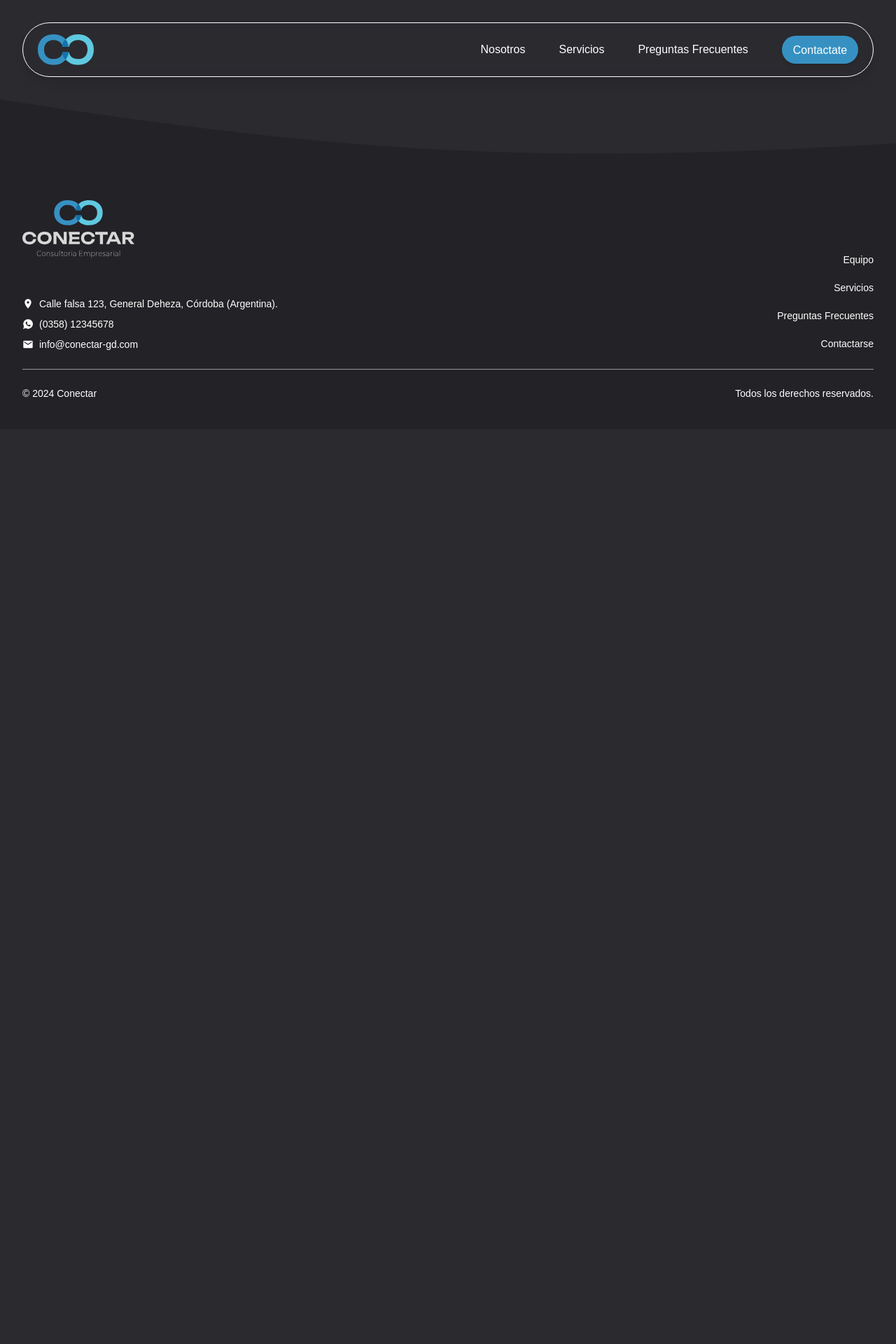
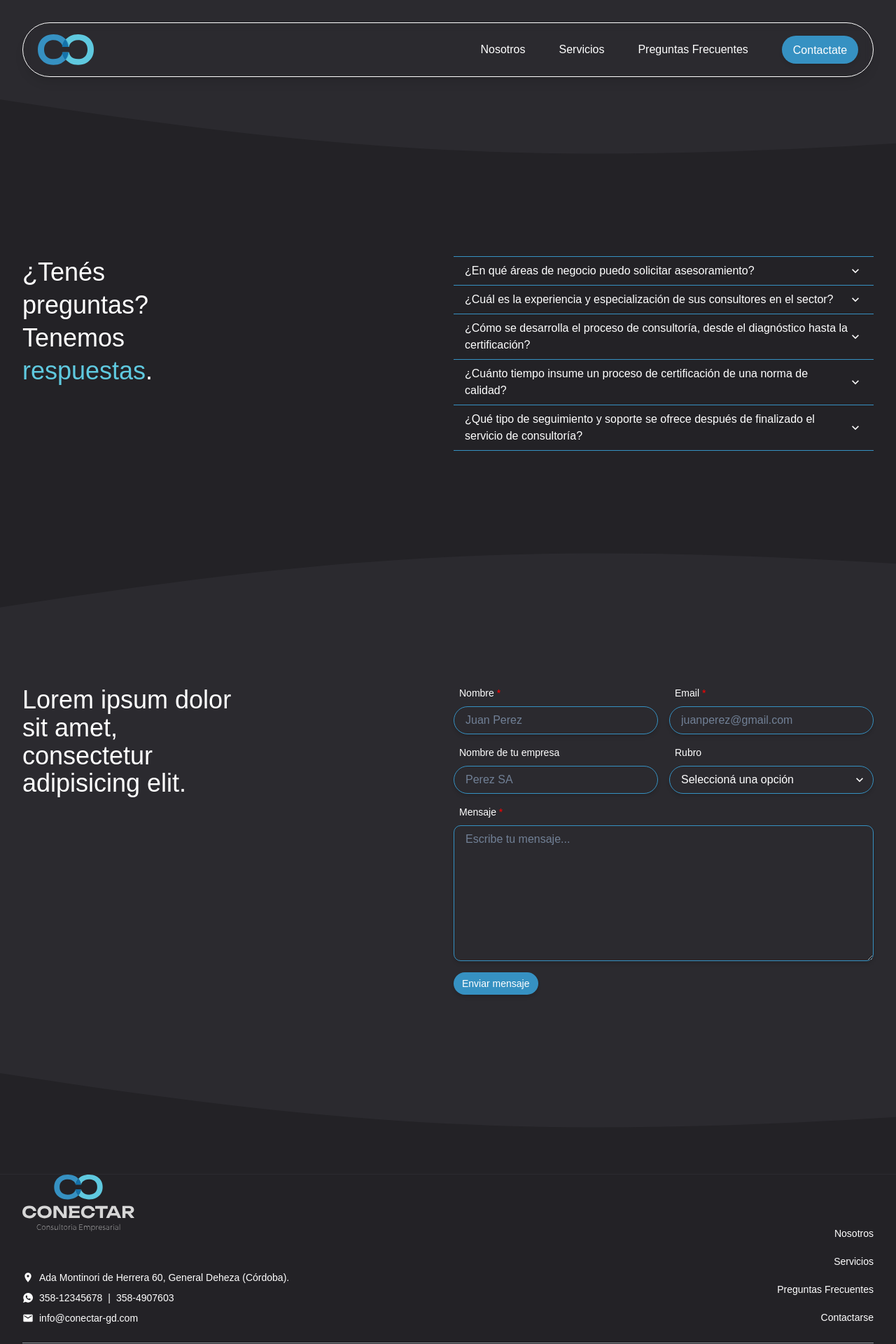
Before and after one commit to NicoPicotto/conectar, a React (Vite) app: page /faq in a window 1280 px wide. Shown: the top 1920 px of the page at 70% size. Before the commit the page ends 800 px from the top, so only its background shows below. Built offline with nearby package versions, Linux system fonts and the light colour scheme; a web font is replaced by a local one.

Commit message:
agregue pasos y politica

```diff
--- a/src/App.jsx
+++ b/src/App.jsx
@@ -14,6 +14,7 @@ import ServiciosView from "./View/Servicios";
 import EquipoView from "./View/Equipo";
 import ScrollToTop from "./Components/ScrollToTop/ScrollToTop";
 import ScrollToTopButton from "./Components/ScrollToTopButton";
+import FAQView from "./View/FAQ";
 import Lenis from "@studio-freight/lenis";
 
 function SmoothScrollWrapper({ children }) {
@@ -67,6 +68,7 @@ function App() {
                   <Route path='/' element={<HomeView />} />
                   <Route path='/servicios' element={<ServiciosView />} />
                   <Route path='/nosotros' element={<EquipoView />} />
+                  <Route path='/faq' element={<FAQView />} />
                </Routes>
             </SmoothScrollWrapper>
             <Footer />
--- a/src/Components/Footer/index.jsx
+++ b/src/Components/Footer/index.jsx
@@ -1,3 +1,4 @@
+/* eslint-disable react/jsx-no-comment-textnodes */
 import {
    Stack,
    Divider,
@@ -14,6 +15,8 @@ import { MdLocationOn, MdEmail } from "react-icons/md";
 import { IoLogoWhatsapp } from "react-icons/io";
 
 const Footer = () => {
+   const currentYear = new Date().getFullYear();
+
    return (
       <>
          <SpacerTop espejado={true} />
@@ -21,17 +24,50 @@ const Footer = () => {
             <Stack maxW='80rem' w='100%' gap='1.5rem' marginBottom='3rem'>
                <Stack direction='row' justify='space-between'>
                   <Stack>
-                     <Image w='10rem' src={logo} mb='3rem' />
+                     <Link as={ReachLink} to='/'>
+                        <Image w='10rem' src={logo} mb='3rem' />
+                     </Link>
                      <Stack>
                         <Text fontSize='sm' display='flex' alignItems='center'>
                            <Icon mr={2} fontSize='md' as={MdLocationOn} />
-                           Calle falsa 123, General Deheza, Córdoba (Argentina).
+                           Ada Montinori de Herrera 60, General Deheza
+                           (Córdoba).
                         </Text>
-                        <Text fontSize='sm' display='flex' alignItems='center'>
-                           <Icon mr={2} fontSize='md' as={IoLogoWhatsapp} />
-                           (0358) 12345678
-                        </Text>
-                        <Text fontSize='sm' display='flex' alignItems='center'>
+                        <Stack direction='row' align='center'>
+                           {" "}
+                           <Text
+                              as='a'
+                              href='
+                            https://api.whatsapp.com/send?phone=5493584355413&text=%C2%A1Hola!%20Estoy%20interesado%20en%20los%20servicios%20de%20Conectar.'
+                              fontSize='sm'
+                              target='_blank'
+                              display='flex'
+                              alignItems='center'
+                           >
+                              <Icon mr={2} fontSize='md' as={IoLogoWhatsapp} />
+                              358-12345678
+                           </Text>
+                           <Text fontSize='sm'>|</Text>
+                           <Text
+                              as='a'
+                              href='
+                            https://api.whatsapp.com/send?phone=5493584907603&text=%C2%A1Hola!%20Estoy%20interesado%20en%20los%20servicios%20de%20Conectar.'
+                              fontSize='sm'
+                              target='_blank'
+                              display='flex'
+                              alignItems='center'
+                           >
+                              358-4907603
+                           </Text>
+                        </Stack>
+
+                        <Text
+                           as='a'
+                           href='mailto:info@conectar-gd.com'
+                           fontSize='sm'
+                           display='flex'
+                           alignItems='center'
+                        >
                            <Icon mr={2} fontSize='md' as={MdEmail} />
                            info@conectar-gd.com
                         </Text>
@@ -40,7 +76,7 @@ const Footer = () => {
                   <Stack gap='1rem' justify='flex-end' align='flex-end'>
                      <Link as={ReachLink} to='/nosotros'>
                         <Button variant='link' size='sm' fontFamily='body'>
-                           Equipo
+                           Nosotros
                         </Button>
                      </Link>
                      <Link as={ReachLink} to='/servicios'>
@@ -63,7 +99,7 @@ const Footer = () => {
                <Divider />
                <Stack direction='row' justify='space-between'>
                   <Text fontSize='sm' mb={-2}>
-                     © 2024 Conectar
+                     © {currentYear} Conectar
                   </Text>
                   <Text fontSize='sm' mb={-2}>
                      Todos los derechos reservados.
--- a/src/Components/Home/Pasos/index.jsx
+++ b/src/Components/Home/Pasos/index.jsx
@@ -10,7 +10,7 @@ const PasosSection = () => {
          icon: "/assets/images/Home/implementacion.svg",
       },
       { text: "Verificación", icon: "/assets/images/Home/verificacion.svg" },
-      { text: "Mejora Contínua", icon: "/assets/images/Home/mejora.svg" },
+      { text: "Mejora", icon: "/assets/images/Home/mejora.svg" },
    ];
 
    return (
--- /dev/null
+++ b/src/Components/Servicios/DownloadPolicy/index.jsx
@@ -0,0 +1,39 @@
+import { Stack, Heading, Icon } from "@chakra-ui/react";
+import { MdDownloadForOffline } from "react-icons/md";
+
+const DownloadPolicy = () => {
+   return (
+      <Stack align='center' paddingInline='2rem' bgColor='negroOscuro'>
+         <Stack
+            maxW='80rem'
+            w='100%'
+            gap='1rem'
+            align='center'
+            paddingBlock='3rem'
+            marginBlock='3rem'
+            direction='row'
+            justify='center'
+            borderBlock='1px solid #3691C2'
+         >
+            <Heading
+               as='a'
+               download
+               href='/assets/politica/Conectar.pdf'
+               size='lg'
+               lineHeight={1.1}
+               textDecorationColor='celeste'
+               _hover={{ textDecoration: "underline" }}
+            >
+               Descargá nuestra Política de Calidad
+            </Heading>
+            <Icon
+               as={MdDownloadForOffline}
+               color='celeste'
+               fontSize='xx-large'
+            />
+         </Stack>
+      </Stack>
+   );
+};
+
+export default DownloadPolicy;
--- /dev/null
+++ b/src/Components/Servicios/PasosExpanded/PasosCardExpanded.jsx
@@ -0,0 +1,33 @@
+/* eslint-disable react/prop-types */
+import {
+   Stack,
+   Heading,
+   Image,
+   UnorderedList,
+   ListItem,
+} from "@chakra-ui/react";
+
+const PasosCardExpanded = ({ icon, text, points }) => {
+   return (
+      <Stack
+         w='100%'
+         transition='0.2s ease'
+         _hover={{ bgColor: "whiteAlpha.100" }}
+         p='1rem'
+      >
+         <Stack direction='row' align='start' mb='1rem'>
+            <Image src={icon} h='1.5rem' />
+            <Heading fontWeight='regular' size='md'>
+               {text}
+            </Heading>
+         </Stack>
+         <UnorderedList spacing='1rem'>
+            {points.map((point) => (
+               <ListItem key='point'>{point}</ListItem>
+            ))}
+         </UnorderedList>
+      </Stack>
+   );
+};
+
+export default PasosCardExpanded;
--- /dev/null
+++ b/src/Components/Servicios/PasosExpanded/index.jsx
@@ -0,0 +1,87 @@
+import {
+   Stack,
+   Heading,
+   Highlight,
+   SimpleGrid,
+   StackDivider,
+} from "@chakra-ui/react";
+import PasosCardExpanded from "./PasosCardExpanded";
+
+const PasosExtended = () => {
+   const pasosInfo = [
+      {
+         text: "Diagnóstico",
+         icon: "/assets/images/Home/diagnostico.svg",
+         points: [
+            "Análisis exhaustivo de la situación actual.",
+            "Identificación del nivel de cumplimiento de la norma a implementar.",
+            "Elaboración de un plan de trabajo.",
+         ],
+      },
+      {
+         text: "Preparacion",
+         icon: "/assets/images/Home/preparacion.svg",
+         points: [
+            "Relevamiento de los procesos de dirección, operativos y de apoyo.",
+            "Capacitación sobre los requisitos de la norma.",
+         ],
+      },
+      {
+         text: "Implementación",
+         icon: "/assets/images/Home/implementacion.svg",
+         points: [
+            "Concientización del personal.",
+            "Capacitación de los procesos.",
+            "Seguimiento de la implementación..",
+         ],
+      },
+      {
+         text: "Verificación",
+         icon: "/assets/images/Home/verificacion.svg",
+         points: [
+            "Auditorías Internas.",
+            "Tratamiento de los Hallazgos.",
+            "Revisión por la Dirección.",
+            "Auditoría de Certificación.",
+         ],
+      },
+      {
+         text: "Mejora",
+         icon: "/assets/images/Home/mejora.svg",
+         points: [
+            "Acompañamiento en el mantenimiento del sistema de gestión.",
+            "Mejora Continua. ",
+         ],
+      },
+   ];
+
+   return (
+      <Stack align='center' paddingInline='2rem' bgColor='negroOscuro'>
+         <Stack maxW='80rem' w='100%' gap='1.5rem' paddingBlock='5rem'>
+            <Heading size='xl' lineHeight={1.1} mb='1rem'>
+               <Highlight query='simples pasos' styles={{ color: "celeste" }}>
+                  Te acompañamos en 5 simples pasos.
+               </Highlight>
+            </Heading>
+            <Stack
+               direction='row'
+               divider={
+                  <StackDivider borderColor='#3691C2' borderWidth='1px' />
+               }
+               spacing={0}
+            >
+               {pasosInfo.map((paso) => (
+                  <PasosCardExpanded
+                     key={paso.text}
+                     icon={paso.icon}
+                     text={paso.text}
+                     points={paso.points}
+                  />
+               ))}
+            </Stack>
+         </Stack>
+      </Stack>
+   );
+};
+
+export default PasosExtended;
--- /dev/null
+++ b/src/View/FAQ/index.jsx
@@ -0,0 +1,17 @@
+import SpacerBottom from "../../Components/Spacers/spacerBottom";
+import Faq from "../../Components/Home/FAQ";
+import Contacto from "../../Components/Home/Contacto";
+import SpacerTop from "../../Components/Spacers/spacerTop";
+
+const FAQView = () => {
+   return (
+      <>
+        <SpacerTop espejado={true} />
+         <Faq />
+         <SpacerBottom />
+         <Contacto />
+      </>
+   );
+};
+
+export default FAQView;
--- a/src/View/Servicios/index.jsx
+++ b/src/View/Servicios/index.jsx
@@ -3,13 +3,17 @@ import Normas from "../../Components/Home/Normas";
 import SpacerTop from "../../Components/Spacers/spacerTop";
 import SpacerBottom from "../../Components/Spacers/spacerBottom";
 import Contacto from "../../Components/Home/Contacto";
+import PasosExtended from "../../Components/Servicios/PasosExpanded";
+import DownloadPolicy from "../../Components/Servicios/DownloadPolicy";
 
 const ServiciosView = () => {
    return (
       <>
          <Prestaciones />
          <SpacerTop />
-         <Normas bgColor="negroOscuro"/>
+         <PasosExtended />
+         <DownloadPolicy />
+         <Normas bgColor='negroOscuro' />
          <SpacerBottom />
          <Contacto />
       </>
--- a/src/theme/theme.jsx
+++ b/src/theme/theme.jsx
@@ -1,3 +1,4 @@
+/* eslint-disable react-refresh/only-export-components */
 import { extendTheme } from "@chakra-ui/react";
 
 const colors = {
```
Also changed, not shown: 1 other file (tests, documents, lock files or other folders).
